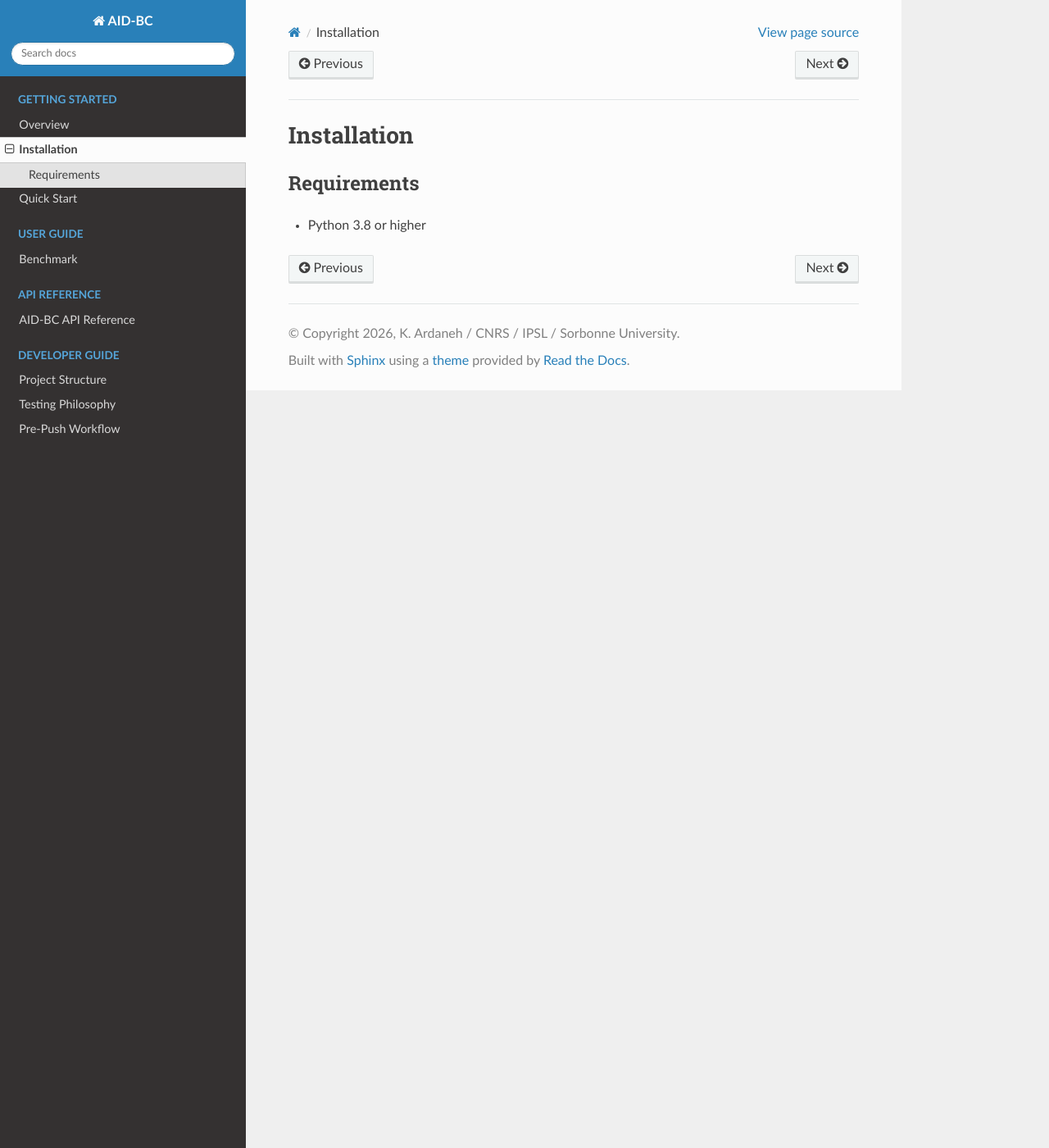
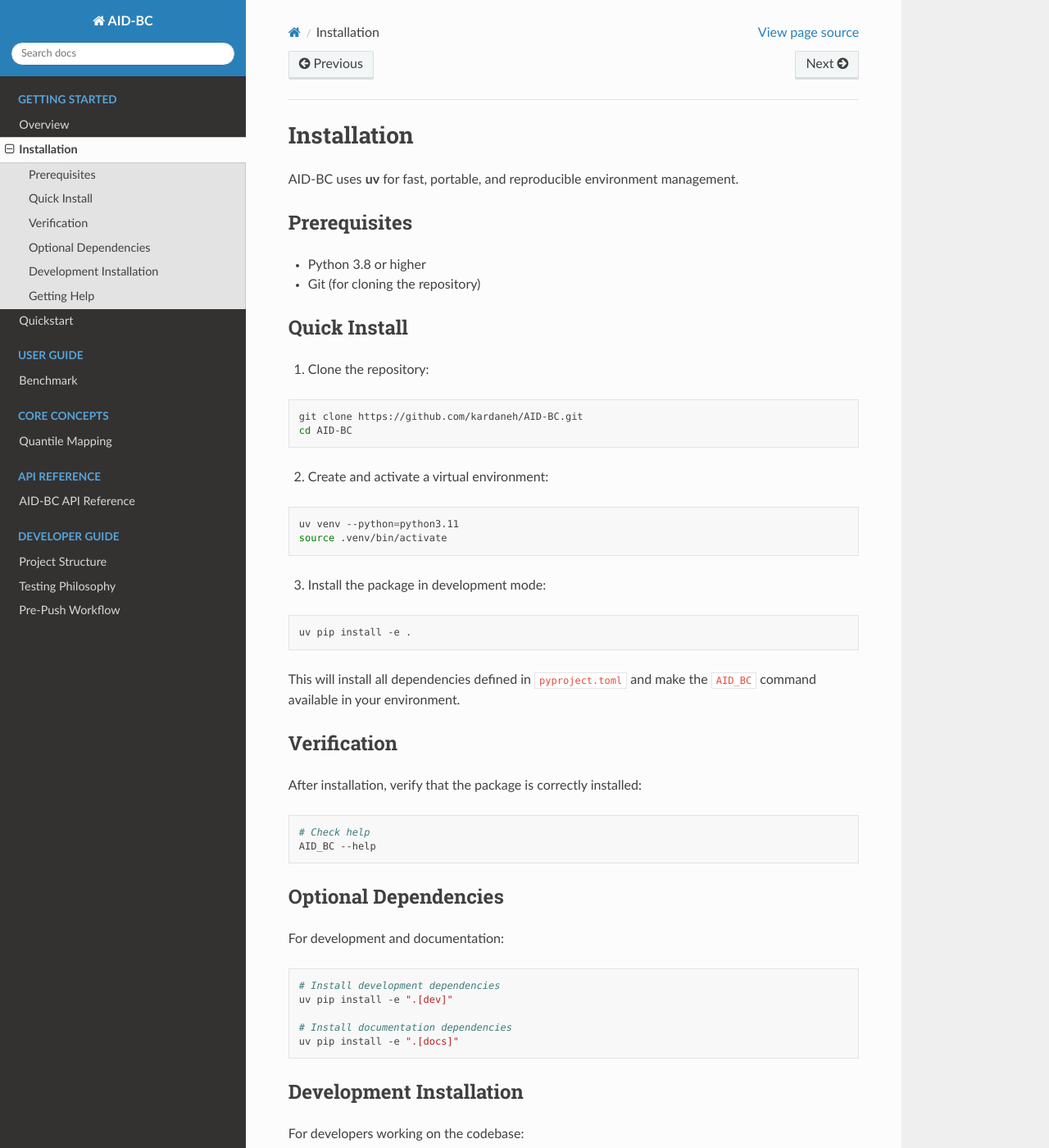
Before and after one commit to kardaneh/AID-BC, a Sphinx documentation site: the page built from docs/source/installation.rst, in a window 1280 px wide and 1400 px high. Shown: the whole window at 82% size. Built offline with Sphinx 7.4.7 and the Read the Docs theme 3.1.0, drawn with Linux system fonts in a browser that asks for light colours; some of the changed text lies outside the part shown.

Commit message:
doc: add documenation

```diff
--- a/docs/source/index.rst
+++ b/docs/source/index.rst
@@ -22,6 +22,12 @@
 
 .. toctree::
    :maxdepth: 2
+   :caption: Core Concepts
+
+   quantile_mapping
+
+.. toctree::
+   :maxdepth: 2
    :caption: API Reference
 
    api/modules
--- a/docs/source/installation.rst
+++ b/docs/source/installation.rst
@@ -1,7 +1,90 @@
 Installation
 ============
 
-Requirements
+AID-BC uses **uv** for fast, portable, and reproducible environment management.
+
+Prerequisites
+-------------
+
+- Python 3.8 or higher
+- Git (for cloning the repository)
+
+Quick Install
+-------------
+
+1. Clone the repository:
+
+.. code-block:: bash
+
+   git clone https://github.com/kardaneh/AID-BC.git
+   cd AID-BC
+
+2. Create and activate a virtual environment:
+
+.. code-block:: bash
+
+   uv venv --python=python3.11
+   source .venv/bin/activate
+
+3. Install the package in development mode:
+
+.. code-block:: bash
+
+   uv pip install -e .
+
+This will install all dependencies defined in ``pyproject.toml`` and make the
+``AID_BC`` command available in your environment.
+
+Verification
 ------------
 
-- Python 3.8 or higher
+After installation, verify that the package is correctly installed:
+
+.. code-block:: bash
+
+   # Check help
+   AID_BC --help
+
+Optional Dependencies
+---------------------
+
+For development and documentation:
+
+.. code-block:: bash
+
+   # Install development dependencies
+   uv pip install -e ".[dev]"
+
+   # Install documentation dependencies
+   uv pip install -e ".[docs]"
+
+Development Installation
+------------------------
+
+For developers working on the codebase:
+
+1. Install in editable mode with development dependencies:
+
+.. code-block:: bash
+
+   uv pip install -e ".[dev]"
+
+2. Set up pre-commit hooks:
+
+.. code-block:: bash
+
+   pre-commit install
+   pre-commit run --all-files
+
+3. Run tests:
+
+.. code-block:: bash
+
+   python tests/test_runner.py
+
+Getting Help
+------------
+
+- **Repository**: https://github.com/kardaneh/AID-BC
+- **Issues**: https://github.com/kardaneh/AID-BC/issues
+- **Contact**: kardaneh@ipsl.fr
--- a/pyproject.toml
+++ b/pyproject.toml
@@ -47,6 +47,8 @@
     "netcdf4>=1.7.2",
     "h5netcdf>=1.1.0",
     "seaborn>=0.13.2",
+    "dask>=2023.5.0",
+    "zarr>=2.16.1",
 ]
 
 [project.scripts]
```
Also changed, not shown: docs/source/quantile_mapping.rst (added, +140 -0 lines), docs/source/quickstart.rst (+62 -3 lines), docs/source/testing_philosophy.rst (+63 -0 lines), 3 other files.
